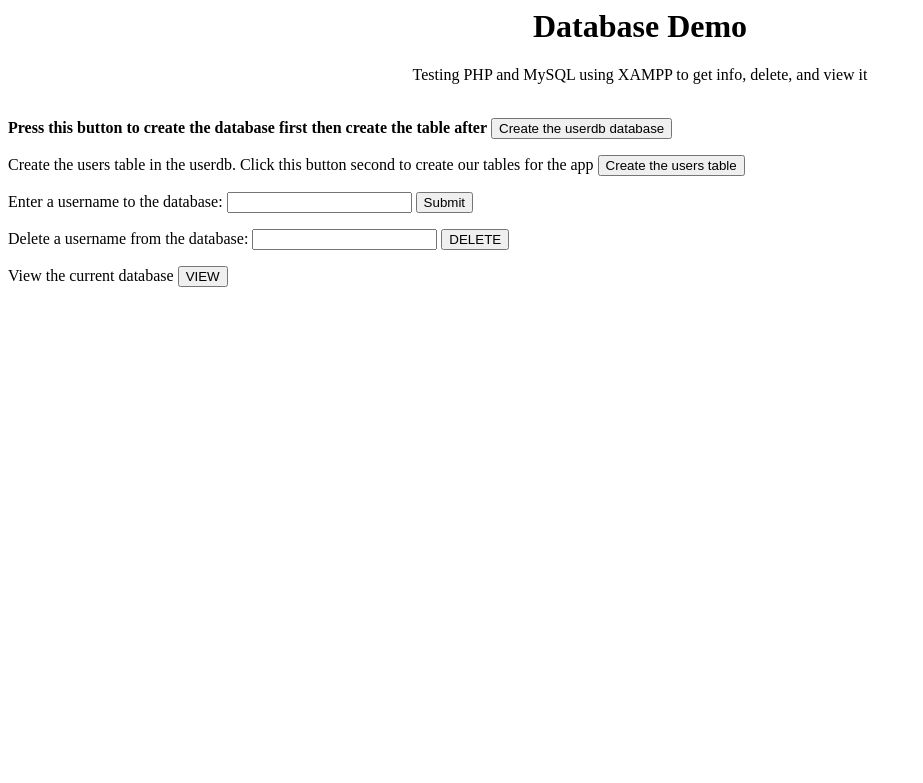
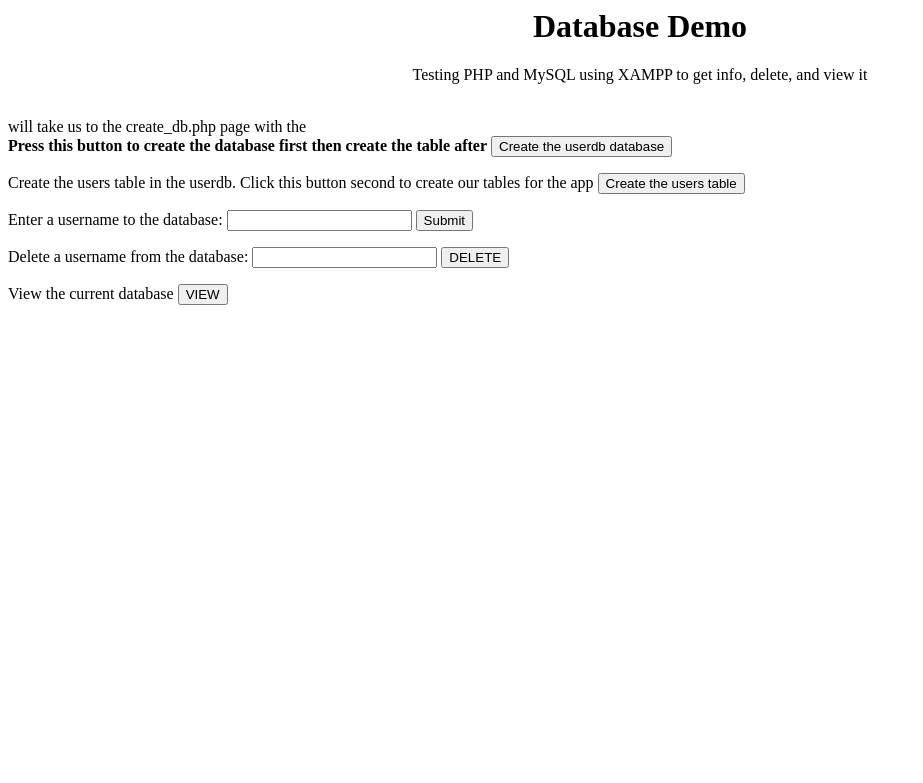
Before and after one commit to Bradltr95/DemoApp, a PHP site: page / in a window 1280 px wide. Shown: the top 783 px of the page, without its empty margins (0-923 px from the left). Run offline with PHP 8.4, Linux system fonts and the light colour scheme.

Commit message:
Update index.php
Cleaned up the code presentation a bit.

```diff
--- a/phpDemo/index.php
+++ b/phpDemo/index.php
@@ -1,6 +1,5 @@
-<!--
-Bradley Latreille - main page for the application, view the forms where we can submit and perform actions
--->
+<!-- index.php - main page for the application, view the forms where we can submit and perform actions.
+You can also create the database and the database_table so it does not have to be created manually. -->
 <html>
 <head>
 <title>Hello World</title>
@@ -9,28 +8,30 @@ Bradley Latreille - main page for the application, view the forms where we can s
 <h1 style="text-align:center;">Database Demo</h1>
 <p style="text-align:center;">Testing PHP and MySQL using XAMPP to get info, delete, and view it</p>
 <br />
+<!-- This form helps us create the database for our application -->
+will take us to the create_db.php page with the
 <form action="create_db.php" method="post">
 	<b>Press this button to create the database first then create the table after</b>
 	<button type="submit" value="Submit">Create the userdb database</button>
 </form>
-
+<!-- This form helps us create the database table for our application -->
 <form action="create_table.php" method="post">
 	Create the users table in the userdb. Click this button second to create our tables for the app
 	<button type="submit" value="Submit">Create the users table</button>
 </form>
-
+<!-- This form takes us to the process page where we can input the entry to the database -->
 <form action="process.php" method="post">
 	Enter a username to the database:
 	<input type="text" name="username">
 	<button type="submit" value="Submit">Submit</button>
 </form>
-
+<!-- This form takes us to the delete page where we can delete a username from our database -->
 <form action="delete.php" method="post">
 	Delete a username from the database:
 	<input type="text" name="delete_name">
 	<button type="submit" value="Delete">DELETE</button>
 </form>
-
+<!-- This form takes us to the view.php page where we can see the usernames in our database -->
 <form action="view.php" method="post">
 	View the current database
 	<button type="submit" value="View">VIEW</button>
```
